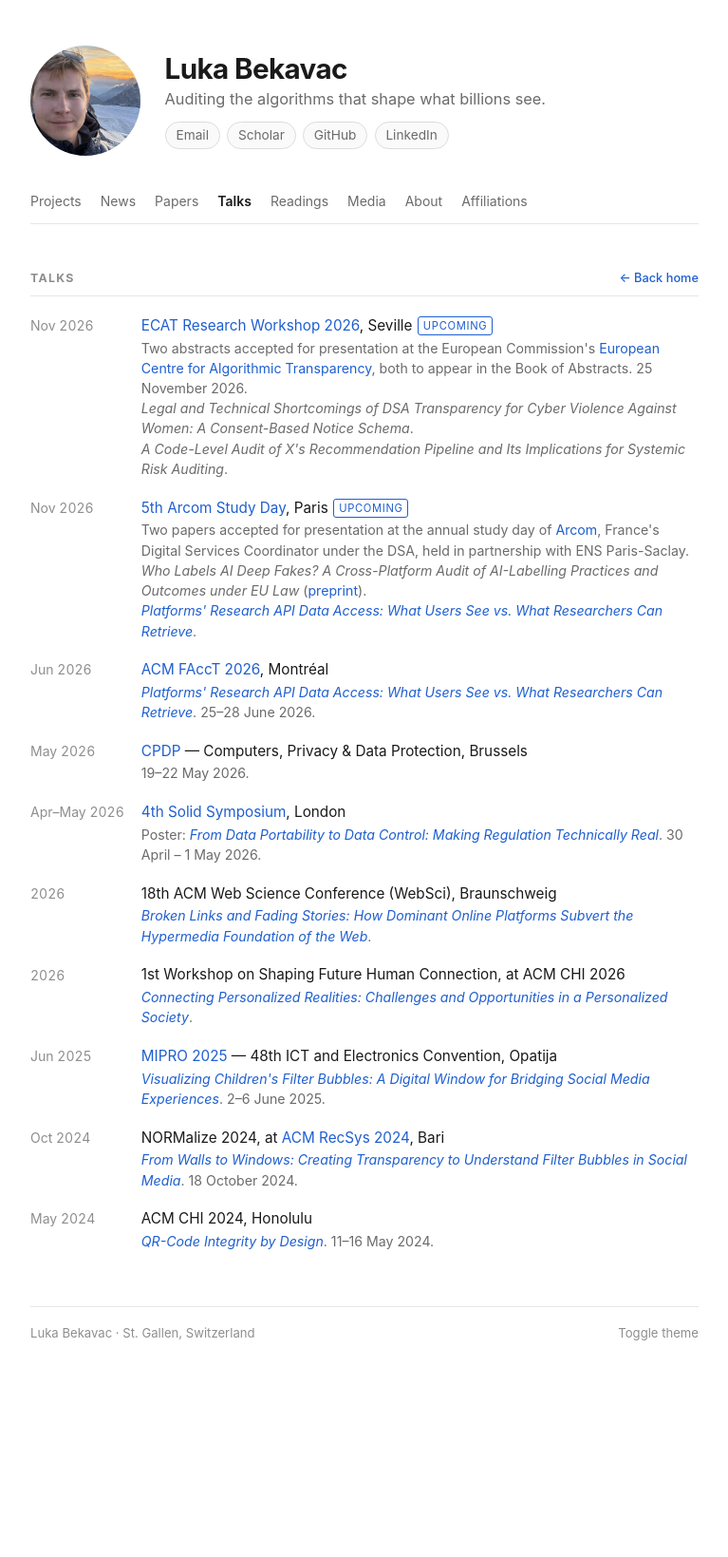
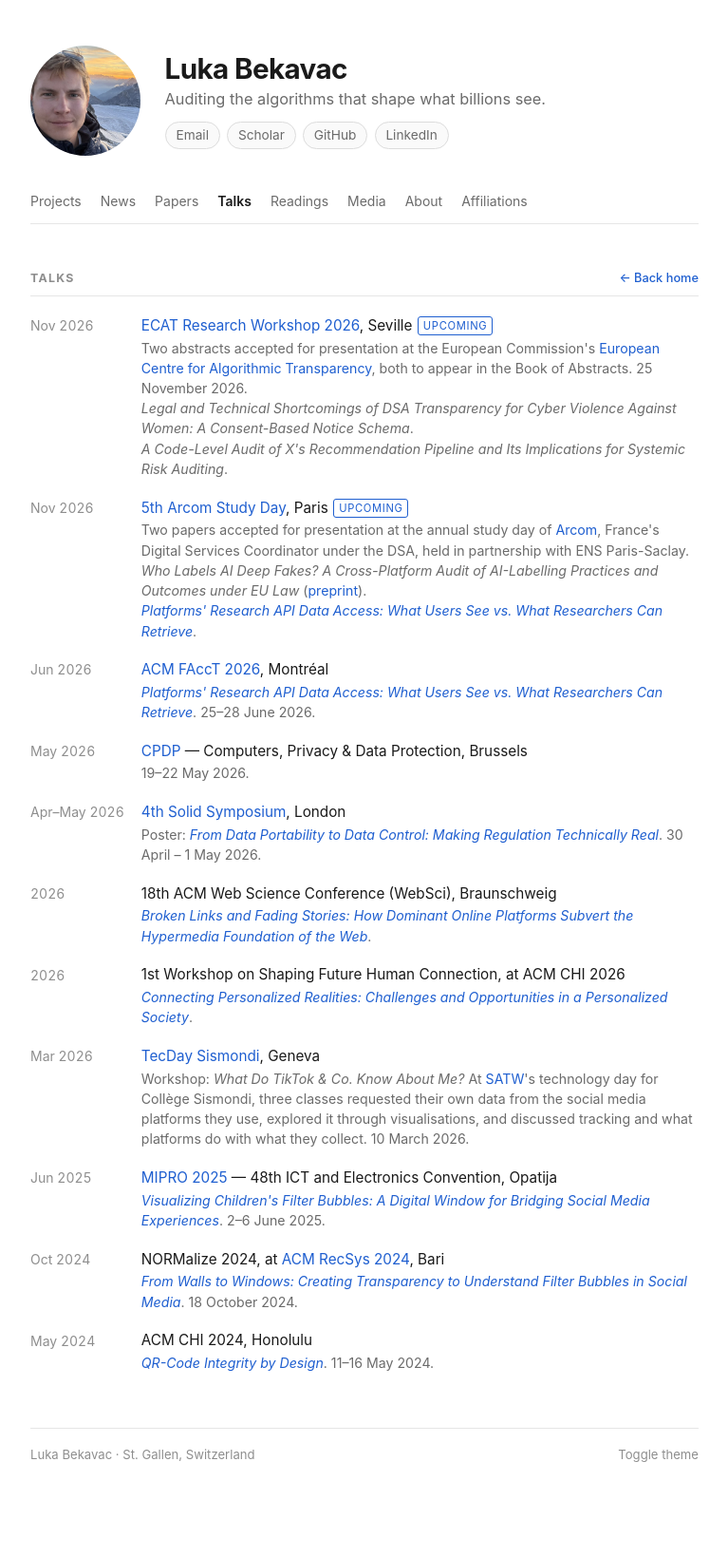
Before and after one commit to LukaBekavac/lukabekavac.github.io, a Jekyll site: the page talks/index.html, which Jekyll copies as it is, in a window 1280 px wide. Shown: the whole page at 95% size, without its empty margins (256-1023 px from the left). Built offline with Jekyll 4.4.1, drawn with Linux system fonts in a browser that asks for light colours; before the commit the page ends 1511 px from its top, so only the background shows below that.

Commit message:
Add the TecDay Sismondi workshop to the talks archive
What Do TikTok & Co. Know About Me?, at SATW's technology day for Collège
Sismondi in Geneva on 10 March 2026: three classes requested their own
social media data, explored it through visualisations, and discussed
tracking. Date and venue confirmed against the SATW event page.

Placed after the two undated 2026 entries, both April to June, so the
archive stays in reverse chronological order. It is not among the three
most recent talks, so the main-page preview is unchanged.

Co-Authored-By: Claude Opus 5.5 <noreply@anthropic.com>
Claude-Session: https://claude.ai/code/session_015xQifCZHFkNog7jX6N9za1

```diff
--- a/talks/index.html
+++ b/talks/index.html
@@ -128,6 +128,17 @@
     </li>
 
     <li>
+      <span class="when">Mar 2026</span>
+      <span class="what">
+        <a href="https://mint.satw.ch/fr/evenements/tecday-sismondi">TecDay Sismondi</a>, Geneva
+        <span class="sub">Workshop: <em>What Do TikTok &amp; Co. Know About Me?</em> At
+        <a href="https://www.satw.ch/">SATW</a>'s technology day for Collège Sismondi, three classes requested their
+        own data from the social media platforms they use, explored it through visualisations, and discussed tracking
+        and what platforms do with what they collect. 10 March 2026.</span>
+      </span>
+    </li>
+
+    <li>
       <span class="when">Jun 2025</span>
       <span class="what">
         <a href="https://mipro.hr/">MIPRO 2025</a> — 48th ICT and Electronics Convention, Opatija
```
